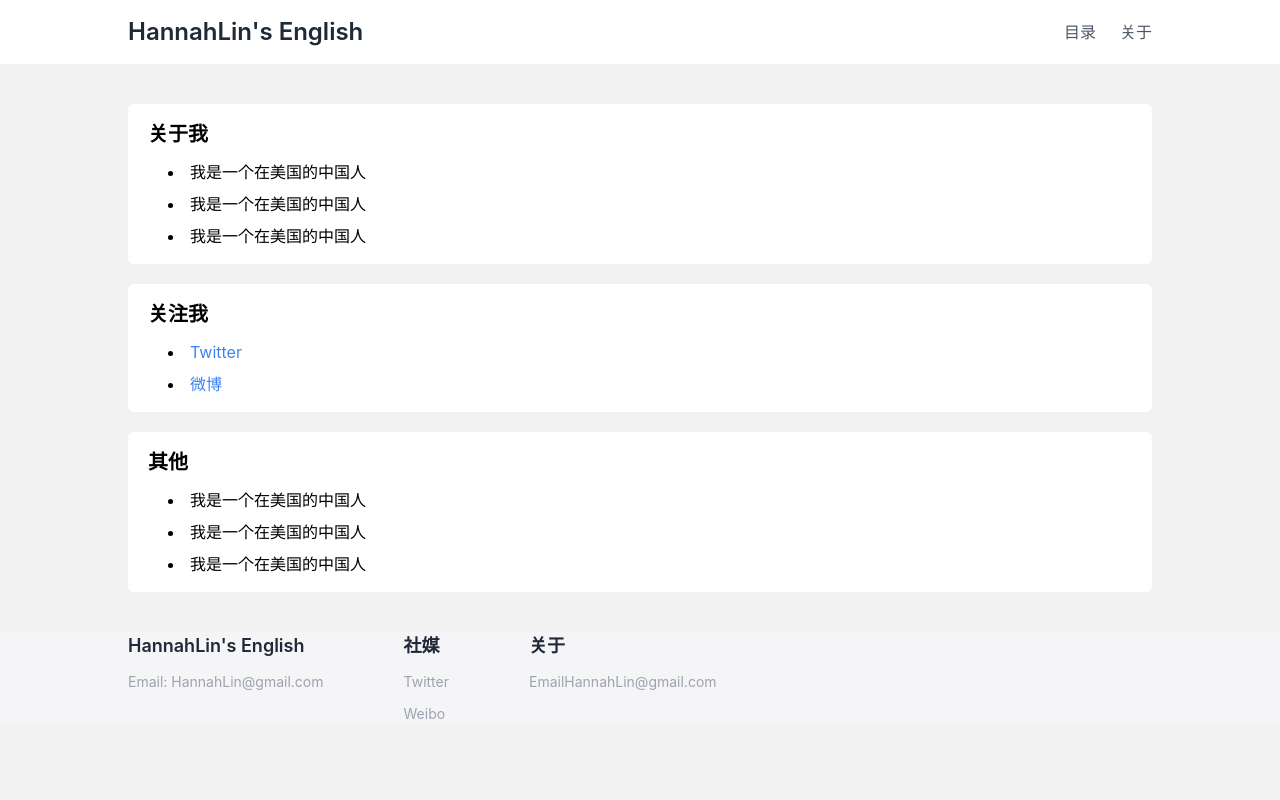
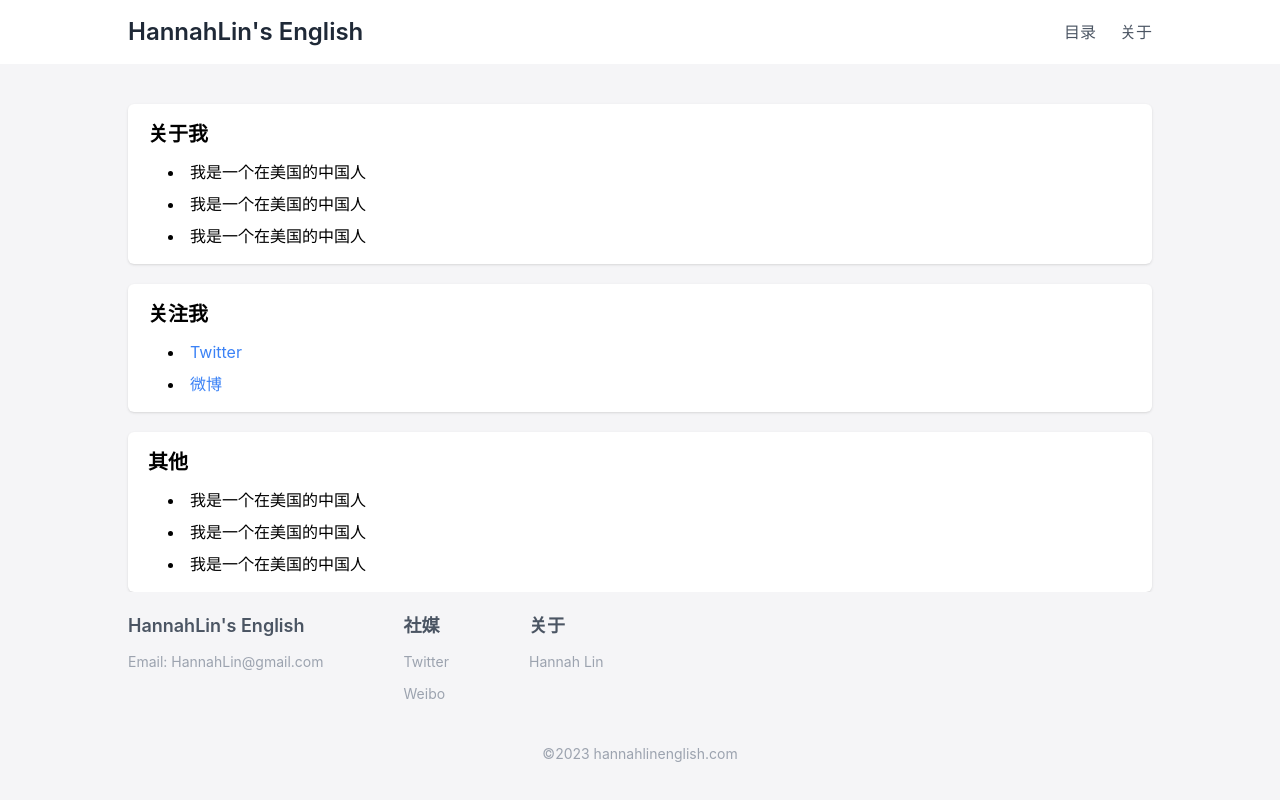
Before and after one commit to QETHAN/lesson_sales, a Next.js app: page /about in a window 1280 px wide. Shown: the top 800 px of the page. Built offline with nearby package versions, Linux system fonts and the light colour scheme.

Commit message:
Update style

```diff
--- a/src/assets/css/index.css
+++ b/src/assets/css/index.css
@@ -4,7 +4,7 @@
 
 @layer base {
   body {
-    @apply bg-[#f2f2f2];
+    @apply bg-[#f5f5f7];
   }
 }
 
--- a/src/components/footer.js
+++ b/src/components/footer.js
@@ -1,10 +1,10 @@
 export default function Footer({ children }) {
   return (
-    <footer className="mt-10 mb-20 bg-[#f5f5f7]">
+    <footer className="py-5 bg-[#f5f5f7]">
       <div className="container lg:max-w-screen-lg mx-auto px-5 lg:px-0">
         <div className="flex flex-col space-y-5 sm:space-y-0 sm:flex-row sm:space-x-20">
           <div>
-            <h4 className="font-semibold text-lg text-gray-800">HannahLin's English</h4>
+            <h4 className="font-semibold text-lg text-gray-600">HannahLin's English</h4>
 
             <div className="mt-3 text-gray-400 text-sm">
               <label>Email: </label>
@@ -13,7 +13,7 @@ export default function Footer({ children }) {
           </div>
 
           <div>
-            <h4 className="font-semibold text-lg text-gray-800">社媒</h4>
+            <h4 className="font-semibold text-lg text-gray-600">社媒</h4>
 
             <div className="text-gray-400 text-sm mt-3 flex flex-col space-y-3">
               <a href="">Twitter</a>
@@ -22,14 +22,15 @@ export default function Footer({ children }) {
           </div>
 
           <div>
-            <h4 className="font-semibold text-lg text-gray-800">关于</h4>
+            <h4 className="font-semibold text-lg text-gray-600">关于</h4>
 
             <div className="mt-3 text-gray-400 text-sm">
-              <label>Email</label>
-              <a href="mailto:HannahLin@gmail.com">HannahLin@gmail.com</a>
+              <a href="/about">Hannah Lin</a>
             </div>
           </div>
         </div>
+
+        <div className="mt-10 text-center text-gray-400 text-sm">&copy;2023 hannahlinenglish.com</div>
       </div>
     </footer>
   );
--- a/src/pages/about.js
+++ b/src/pages/about.js
@@ -1,7 +1,7 @@
 export default function AboutPage() {
   return (
     <div className="mt-10 container lg:max-w-screen-lg mx-auto">
-      <div className="rounded-md bg-white px-5 py-4">
+      <div className="rounded-md bg-white mx-5 lg:mx-0 px-5 py-4 shadow">
         <h2 className="text-xl font-bold">关于我</h2>
         <ul className="mt-3 pl-4 space-y-2">
           <li className="list-disc list-inside indent-1">
@@ -16,7 +16,7 @@ export default function AboutPage() {
         </ul>
       </div>
 
-      <div className="mt-5 rounded-md bg-white px-5 py-4">
+      <div className="mt-5 rounded-md bg-white mx-5 lg:mx-0 px-5 py-4 shadow">
         <h2 className="text-xl font-bold">关注我</h2>
         <ul className="mt-3 pl-4 space-y-2">
           <li className="list-disc list-inside indent-1">
@@ -32,7 +32,7 @@ export default function AboutPage() {
         </ul>
       </div>
 
-      <div className="mt-5 rounded-md bg-white px-5 py-4">
+      <div className="mt-5 rounded-md bg-white mx-5 lg:mx-0 px-5 py-4 shadow">
         <h2 className="text-xl font-bold">其他</h2>
         <ul className="mt-3 pl-4 space-y-2">
           <li className="list-disc list-inside indent-1">
```
